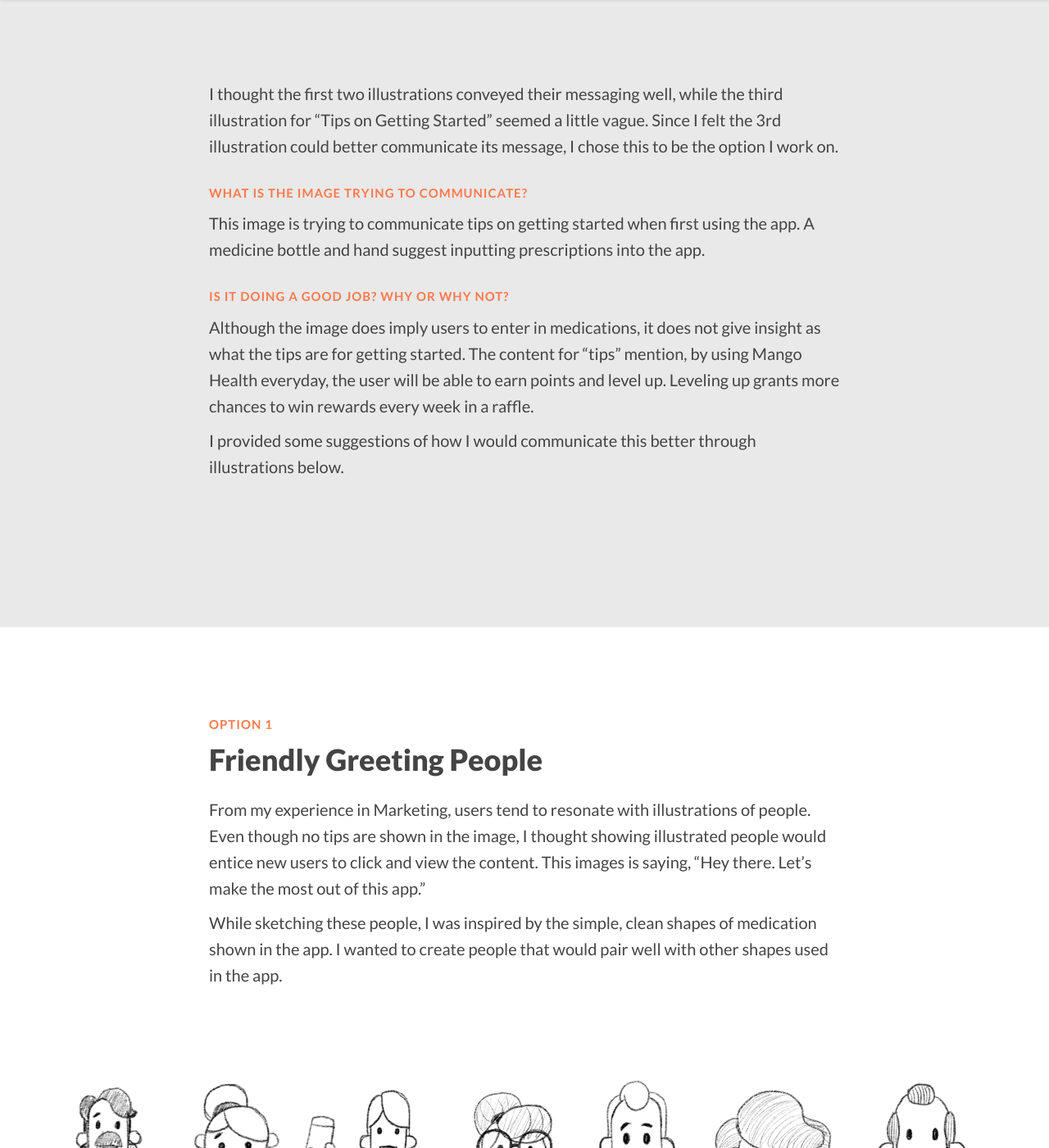
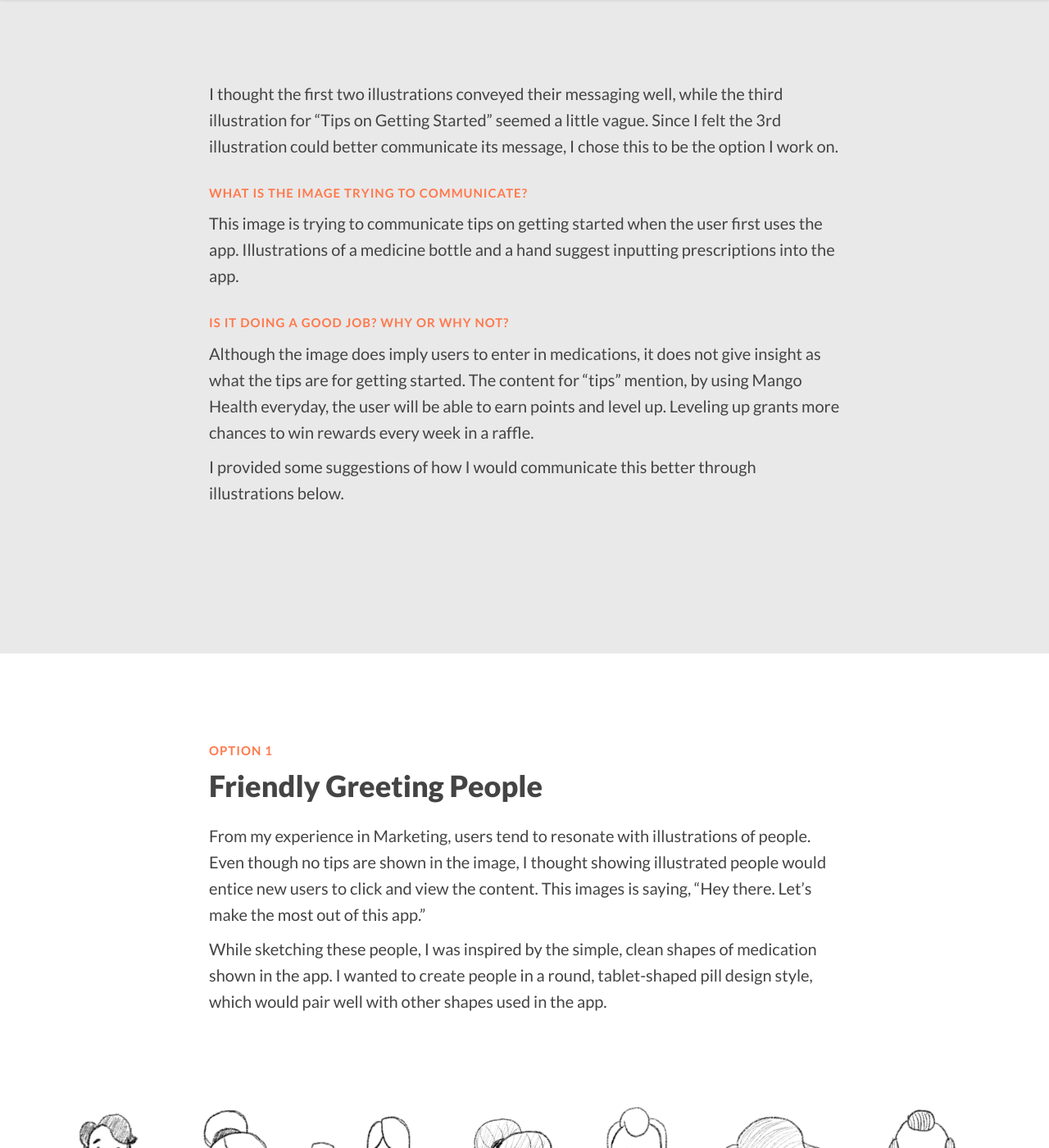
Before and after one commit to btamps/btamps.github.io, a Jekyll site: the page built from mango-health-assignment/index.markdown, in a window 1280 px wide and 1400 px high, scrolled down 2121 px. Shown: the whole window at 82% size. Built offline with Jekyll 4.4.1, drawn with Linux system fonts in a browser that asks for light colours; nearby versions of some CDN libraries; some of the changed text lies outside the part shown.

Commit message:
content edits

```diff
--- a/mango-health-assignment/index.markdown
+++ b/mango-health-assignment/index.markdown
@@ -48,7 +48,7 @@
         <p>I thought the first two illustrations conveyed their messaging well, while the third illustration for “Tips on Getting Started” seemed a little vague. Since I felt the 3rd illustration could better communicate its message, I chose this to be the option I work on.</p>
 
         <h4>What is the image trying to communicate?</h4>
-        <p>This image is trying to communicate tips on getting started when first using the app. A medicine bottle and hand suggest inputting prescriptions into the app.</p>
+        <p>This image is trying to communicate tips on getting started when the user first uses the app. Illustrations of a medicine bottle and a hand suggest inputting prescriptions into the app.</p>
 
         <h4>Is it doing a good job? Why or why not?</h4>
         <p>Although the image does imply users to enter in medications, it does not give insight as what the tips are for getting started. The content for “tips” mention, by using Mango Health everyday, the user will be able to earn points and level up. Leveling up grants more chances to win rewards every week in a raffle.</p>
@@ -68,7 +68,7 @@
       </div>
       <div class="col-sm-12">
         <p>From my experience in Marketing, users tend to resonate with illustrations of people. Even though no tips are shown in the image, I thought showing illustrated people would entice new users to click and view the content. This images is saying, “Hey there. Let’s make the most out of this app.”</p>
-        <p>While sketching these people, I was inspired by the simple, clean shapes of medication shown in the app. I wanted to create people that would pair well with other shapes used in the app.</p>
+        <p>While sketching these people, I was inspired by the simple, clean shapes of medication shown in the app. I wanted to create people in a round, tablet-shaped pill design style, which would pair well with other shapes used in the app.</p>
       </div>
     </div>
 
@@ -161,7 +161,7 @@
     <div class="row option-detail">
       <div class="col-xs-12">
         <h4>My Recommendation</h4>
-        <h2>3 Step Progression</h2>
+        <h2>3-Step Progression</h2>
       </div>
       <div class="col-sm-12">
         <p>I wanted to create an illustration that would give more insight into the contents of “tips on getting started”. My idea here is to show the user’s journey with Mango Health. By adding medication and taking them on time, the user can earn points and win gifts. It was also important to visually show progression through these different features of the Mango Health app.</p>
```
